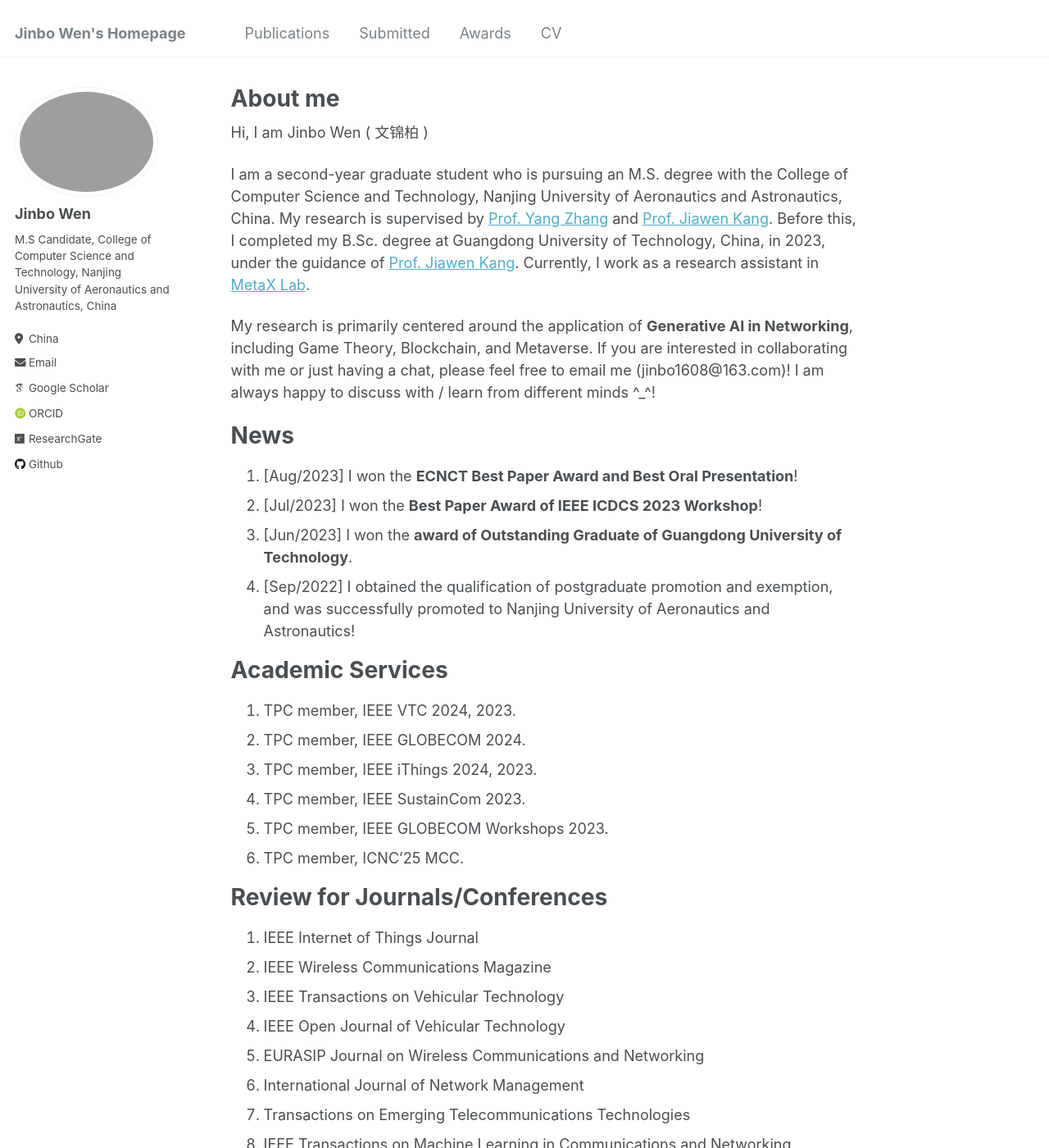
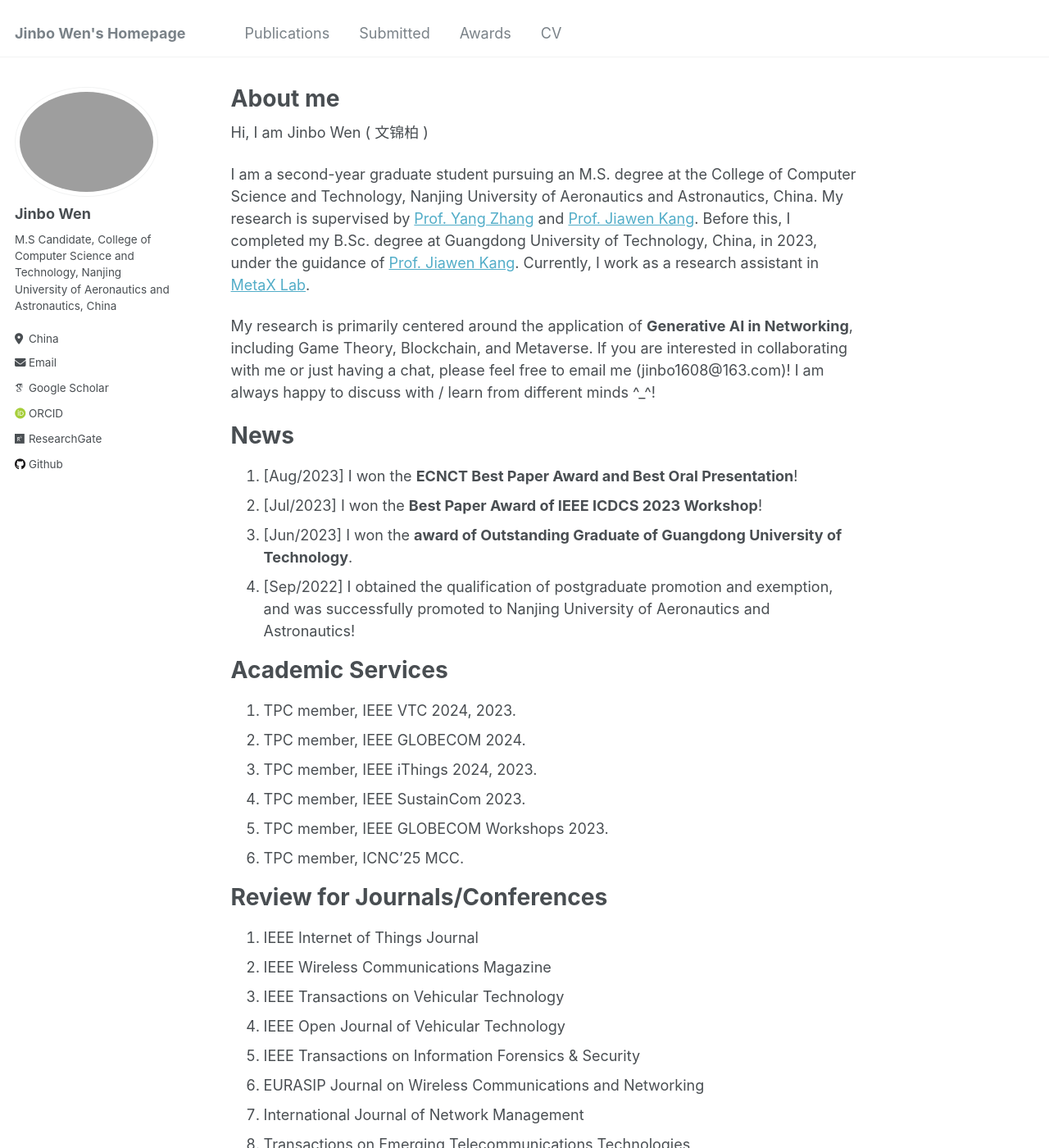
Before and after one commit to JinboWen00/JinboWen00.github.io, a Jekyll site: the page built from _pages/about.md, in a window 1280 px wide and 1400 px high. Shown: the whole window at 82% size. Built offline with Jekyll 4.4.1, drawn with Linux system fonts in a browser that asks for light colours; some web fonts are replaced.

Commit message:
Update about.md

```diff
--- a/_pages/about.md
+++ b/_pages/about.md
@@ -9,7 +9,7 @@
 
 Hi, I am Jinbo Wen ( 文锦柏 )
 
-I am a second-year graduate student who is pursuing an M.S. degree with the College of Computer Science and Technology, Nanjing University of Aeronautics and Astronautics, China. My research is supervised by [Prof. Yang Zhang](https://faculty.nuaa.edu.cn/yang/zh_CN/index.htm) and [Prof. Jiawen Kang](https://teacher.gdut.edu.cn/kangjiawen/zh_CN/index.htm). Before this, I completed my B.Sc. degree at Guangdong University of Technology, China, in 2023, under the guidance of [Prof. Jiawen Kang](https://teacher.gdut.edu.cn/kangjiawen/zh_CN/index.htm). Currently, I work as a research assistant in [MetaX Lab](https://www.metaxlab.top/).
+I am a second-year graduate student pursuing an M.S. degree at the College of Computer Science and Technology, Nanjing University of Aeronautics and Astronautics, China. My research is supervised by [Prof. Yang Zhang](https://faculty.nuaa.edu.cn/yang/zh_CN/index.htm) and [Prof. Jiawen Kang](https://teacher.gdut.edu.cn/kangjiawen/zh_CN/index.htm). Before this, I completed my B.Sc. degree at Guangdong University of Technology, China, in 2023, under the guidance of [Prof. Jiawen Kang](https://teacher.gdut.edu.cn/kangjiawen/zh_CN/index.htm). Currently, I work as a research assistant in [MetaX Lab](https://www.metaxlab.top/).
 
 My research is primarily centered around the application of **Generative AI in Networking**, including Game Theory, Blockchain, and Metaverse. If you are interested in collaborating with me or just having a chat, please feel free to email me (jinbo1608@163.com)! I am always happy to discuss with / learn from different minds ^_^!
 
@@ -35,15 +35,16 @@
 2.  IEEE Wireless Communications Magazine
 3.  IEEE Transactions on Vehicular Technology
 4.  IEEE Open Journal of Vehicular Technology
-5.  EURASIP Journal on Wireless Communications and Networking
-6.  International Journal of Network Management
-7.  Transactions on Emerging Telecommunications Technologies
-8.  IEEE Transactions on Machine Learning in Communications and Networking
-9.  IET Communications
-10. Expert Systems
-11. Software: Practice and Experience
-12. IEEE Data Descriptions
-13. IEEE Vehicular Technology Conference (VTC)
-14. IEEE International Conference on Internet of Things (iThings)
-15. IEEE Global Communications Conference (GLOBECOM) & Workshops
-16. IEEE International Conference on Sustainable Computing and Communications (IEEE SustainCom)
+5.  IEEE Transactions on Information Forensics & Security
+6.  EURASIP Journal on Wireless Communications and Networking
+7.  International Journal of Network Management
+8.  Transactions on Emerging Telecommunications Technologies
+9.  IEEE Transactions on Machine Learning in Communications and Networking
+10.  IET Communications
+11. Expert Systems
+12. Software: Practice and Experience
+13. IEEE Data Descriptions
+14. IEEE Vehicular Technology Conference (VTC)
+15. IEEE International Conference on Internet of Things (iThings)
+16. IEEE Global Communications Conference (GLOBECOM) & Workshops
+17. IEEE International Conference on Sustainable Computing and Communications (IEEE SustainCom)
```
